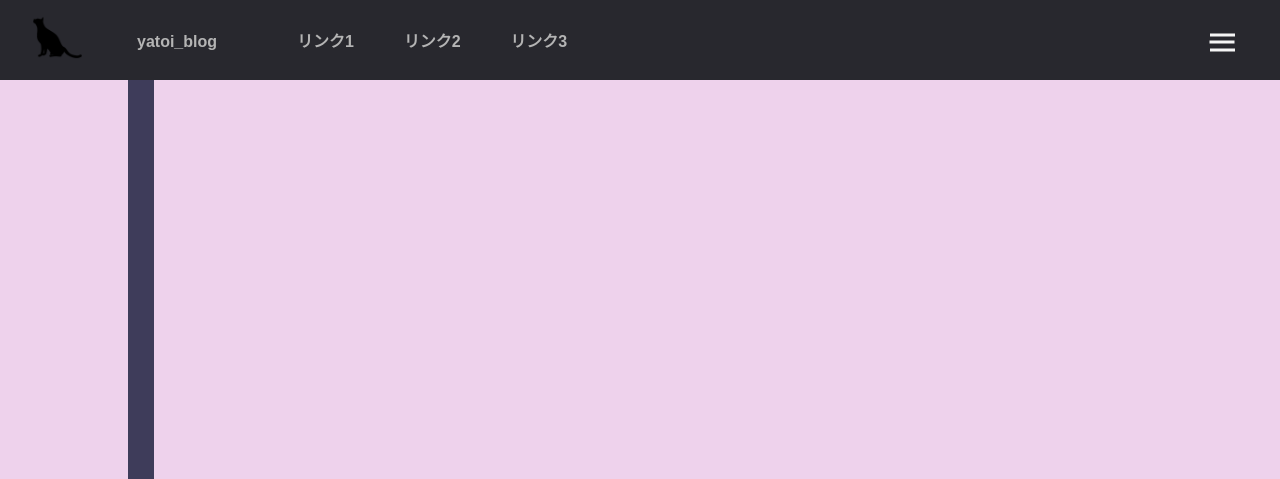
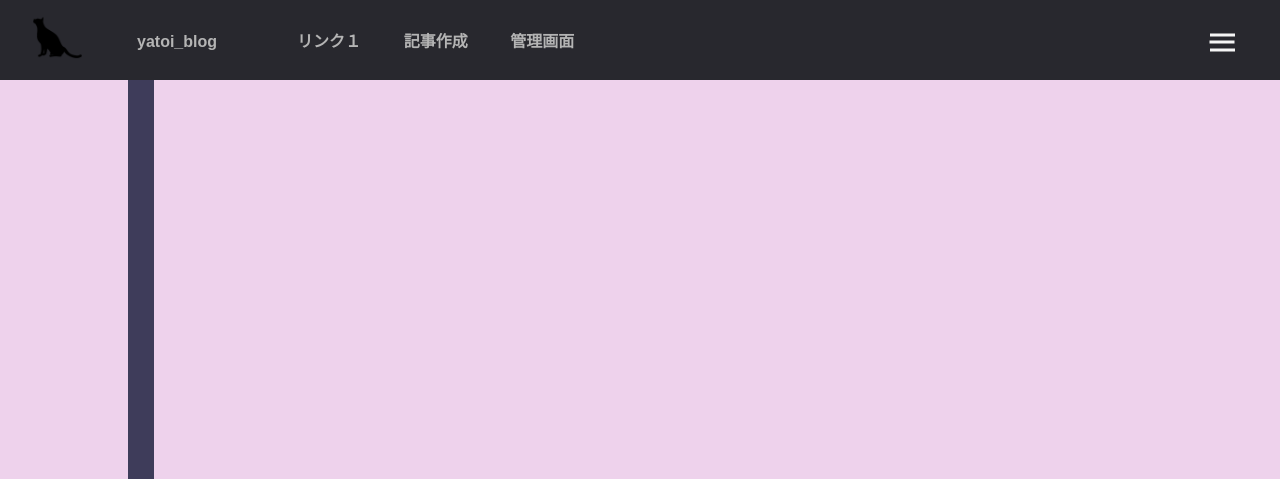
Before and after one commit to sougo0811/Blog_App_Python, a Django app: page / in a window 1280 px wide. Shown: the top 479 px of the page. Run offline with Django 3.2, Linux system fonts and the light colour scheme; data that the repository does not hold is empty; some libraries are stand-ins or nearby versions.

Commit message:
微変更

```diff
--- a/blog/templates/blog/base.html
+++ b/blog/templates/blog/base.html
@@ -23,10 +23,10 @@
         {% if user.is_authenticated %}
           <div class="col-2"><a class="header_link underline" href="{% url 'post_new' %}">追加</a></div>
         {% else %}
-          <div class="col-2"><a class="header_link underline" href="/">リンク1</a></div>
+          <div class="col-2"><a class="header_link underline" href="/">リンク１</a></div>
         {% endif %}
-        <div class="col-2"><a class="header_link underline" href="/">リンク2</a></div>
-        <div class="col-2"><a class="header_link underline" href="/">リンク3</a></div>
+        <div class="col-2"><a class="header_link underline" href="http://127.0.0.1:8000/admin/blog/post/add/">記事作成</a></div>
+        <div class="col-2"><a class="header_link underline" href="http://127.0.0.1:8000/admin/">管理画面</a></div>
       </div>
     </div>
 
```
Also changed, not shown: README.md.
